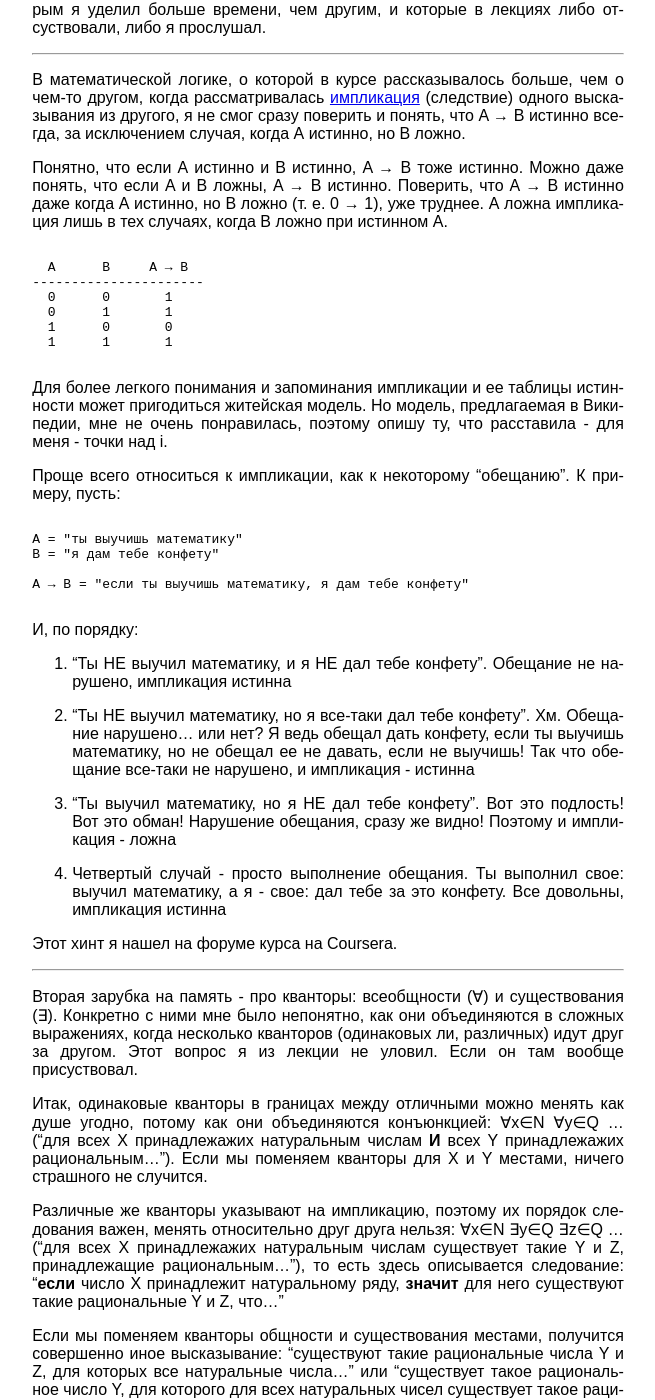
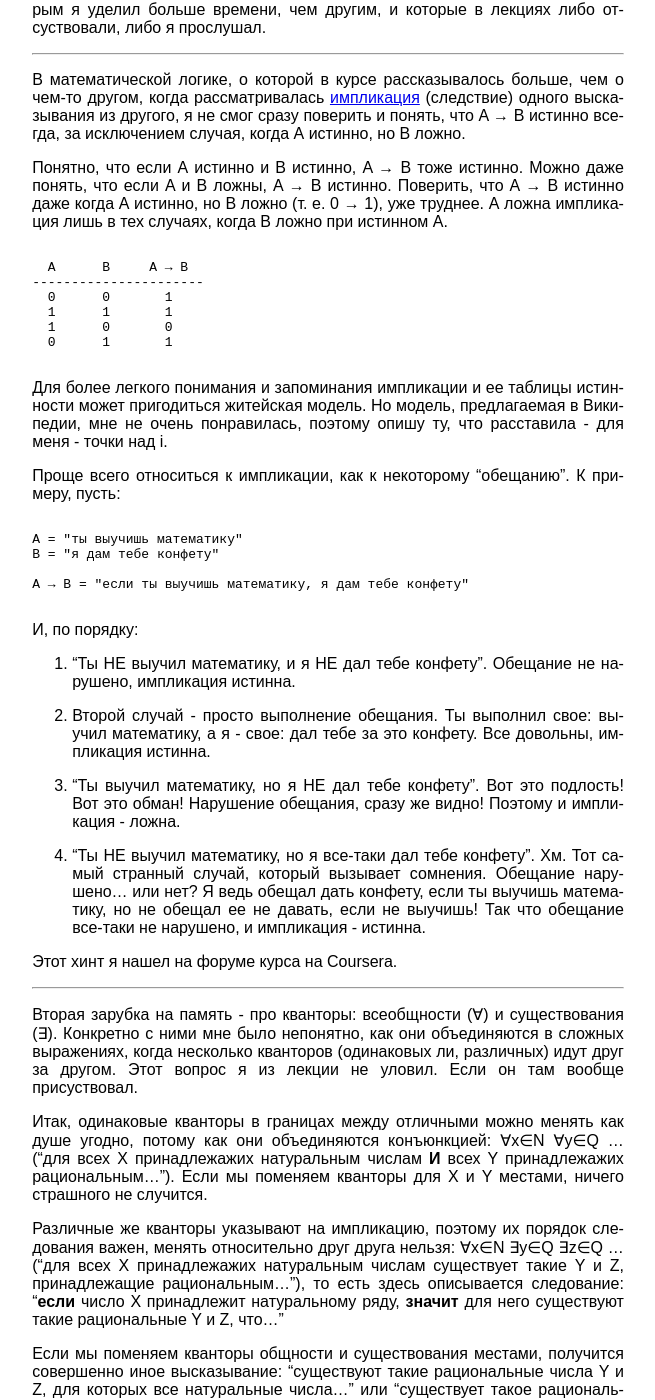
Before and after one commit to hacknug/iguides, a Jekyll site: the page built from _posts/2012-11-08-math-thinking-notes.md, in a window 1280 px wide and 1400 px high, scrolled down 1078 px. Shown: the whole window, without its empty margins (312-967 px from the left). Built offline with Jekyll 4.4.1, drawn with Linux system fonts in a browser that asks for light colours; Markdown is read by kramdown in place of the engine named in the settings; comment, search, counter and statistics services are not loaded; a style sheet for code colours, icons or effects is not loaded.

Commit message:
Reorder things a little bit

```diff
--- a/_posts/2012-11-08-math-thinking-notes.md
+++ b/_posts/2012-11-08-math-thinking-notes.md
@@ -36,9 +36,9 @@ distinction",  с отличием,  то  бишь,  ибо, как  напис
       A      B     A → B
     ----------------------
       0      0       1
+      1      1       1
+      1      0       0
       0      1       1
-      1      0       0
-      1      1       1
 
 Для более  легкого понимания и  запоминания импликации и ее  таблицы истинности
 может пригодиться житейская модель. Но модель, предлагаемая в Википедии, мне не
@@ -55,19 +55,20 @@ distinction",  с отличием,  то  бишь,  ибо, как  напис
 И, по порядку:
 
 1. "Ты НЕ  выучил математику, и я  НЕ дал тебе конфету".  Обещание не нарушено,
-импликация истинна
+импликация истинна.
 
-2. "Ты  НЕ выучил  математику, но  я все-таки дал  тебе конфету".  Хм. Обещание
-нарушено... или нет? Я ведь обещал дать конфету, если ты выучишь математику, но
-не обещал ее не давать, если не выучишь! Так что обещание все-таки не нарушено,
-и импликация - истинна
+2.  Второй  случай -  просто  выполнение  обещания.  Ты выполнил  свое:  выучил
+математику,  а я  - свое:  дал тебе  за это  конфету. Все  довольны, импликация
+истинна.
 
 3. "Ты выучил математику, но я НЕ  дал тебе конфету". Вот это подлость! Вот это
-обман! Нарушение обещания, сразу же видно! Поэтому и импликация - ложна
+обман! Нарушение обещания, сразу же видно! Поэтому и импликация - ложна.
 
-4.  Четвертый случай  - просто  выполнение обещания.  Ты выполнил  свое: выучил
-математику,  а я  - свое:  дал тебе  за это  конфету. Все  довольны, импликация
-истинна
+4. "Ты  НЕ выучил математику,  но я все-таки дал  тебе конфету". Хм.  Тот самый
+странный случай,  который вызывает  сомнения. Обещание  нарушено... или  нет? Я
+ведь  обещал дать  конфету, если  ты  выучишь математику,  но не  обещал ее  не
+давать, если не выучишь! Так что  обещание все-таки не нарушено, и импликация -
+истинна.
 
 Этот хинт я нашел на форуме курса на Coursera.
 
```
